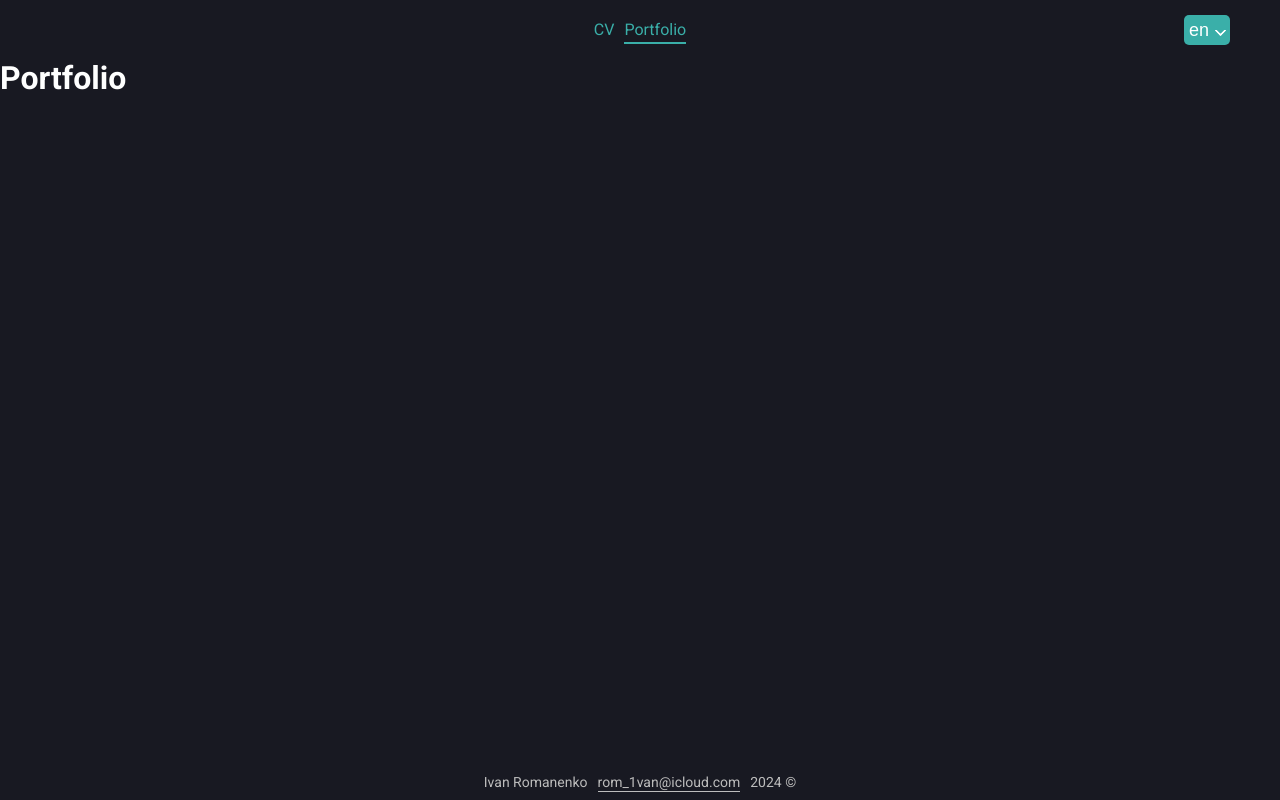
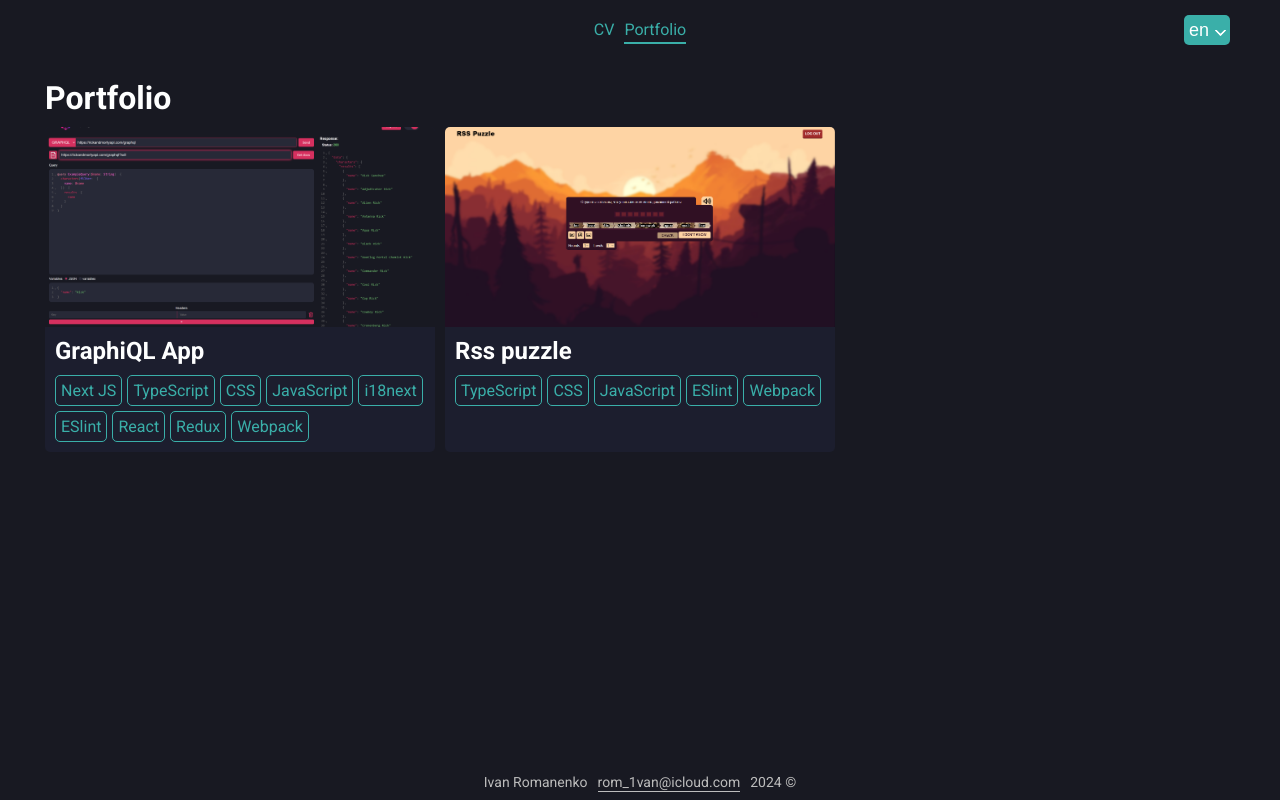
Before and after one commit to Ivan-rom/cv, a Next.js app: page /en/portfolio in a window 1280 px wide. Built offline with nearby package versions, Linux system fonts and the light colour scheme.

Commit message:
feat: implement basics of portfolio page

```diff
--- /dev/null
+++ b/src/app/[locale]/portfolio/page.module.css
@@ -0,0 +1,62 @@
+.main {
+  margin-top: 20px;
+}
+
+.title {
+  margin-bottom: 10px;
+}
+
+.projects {
+  display: grid;
+  grid-template-columns: repeat(3, 1fr);
+  grid-template-rows: repeat(auto, 1fr);
+  gap: 10px;
+
+  @media (max-width: 800px) {
+    grid-template-columns: repeat(2, 1fr);
+  }
+
+  @media (max-width: 550px) {
+    grid-template-columns: 1fr;
+  }
+}
+
+.project {
+  border-radius: 5px;
+  overflow: hidden;
+  background-color: var(--second-bg-color);
+
+  & img {
+    transition: 0.2s;
+  }
+
+  &:hover {
+    & img {
+      transform: scale(1.1);
+    }
+  }
+}
+
+.image {
+  width: 100%;
+  position: relative;
+  height: 200px;
+  display: flex;
+  align-items: flex-start;
+  justify-content: center;
+  overflow: hidden;
+}
+
+.description {
+  padding: 10px;
+}
+
+.projectTitle {
+  margin-bottom: 10px;
+}
+
+.skills {
+  display: flex;
+  flex-wrap: wrap;
+  gap: 5px;
+}
--- a/src/app/[locale]/portfolio/page.tsx
+++ b/src/app/[locale]/portfolio/page.tsx
@@ -1,9 +1,93 @@
+import Container from "@/components/Container/Container";
 import { useTranslations } from "next-intl";
+import styles from "./page.module.css";
+import Image from "next/image";
+import { SkillsList } from "@/helpers/enums";
+import sharedStyles from "@/styles/shared.module.css";
+
+type Project = {
+  id: number;
+  title: string;
+  image?: string;
+  skills: SkillsList[];
+};
+
+const projects: Project[] = [
+  {
+    id: 1,
+    title: "GraphiQL App",
+    image: "graphiql-app.png",
+    skills: [
+      SkillsList["Next JS"],
+      SkillsList.TypeScript,
+      SkillsList.CSS,
+      SkillsList.JavaScript,
+      SkillsList.i18next,
+      SkillsList.ESlint,
+      SkillsList.React,
+      SkillsList.Redux,
+      SkillsList.Webpack,
+    ],
+  },
+  {
+    id: 2,
+    title: "Rss puzzle",
+    image: "rss-puzzle.png",
+    skills: [
+      SkillsList.TypeScript,
+      SkillsList.CSS,
+      SkillsList.JavaScript,
+      SkillsList.ESlint,
+      SkillsList.Webpack,
+    ],
+  },
+];
 
 function Portfolio() {
   const t = useTranslations("PortfolioPage");
 
-  return <h1>{t("title")}</h1>;
+  return (
+    <main className={styles.main}>
+      <Container>
+        <div className={styles.content}>
+          <h1 className={styles.title}>{t("title")}</h1>
+
+          <ul className={styles.projects}>
+            {projects.map(({ id, title, skills, image }) => (
+              <li key={id} className={styles.project}>
+                <div className={styles.image}>
+                  {image ? (
+                    <Image
+                      src={`/${image}`}
+                      alt={title}
+                      layout="fill"
+                      objectFit="cover"
+                    />
+                  ) : (
+                    <p>No image</p>
+                  )}
+                </div>
+
+                <div className={styles.description}>
+                  <h2 className={styles.projectTitle}>{title}</h2>
+                  <ul className={styles.skills}>
+                    {skills.map((skill) => (
+                      <li key={skill}>
+                        <div className={sharedStyles.chip}>
+                          <input type="checkbox" value={skill} />
+                          {skill}
+                        </div>
+                      </li>
+                    ))}
+                  </ul>
+                </div>
+              </li>
+            ))}
+          </ul>
+        </div>
+      </Container>
+    </main>
+  );
 }
 
 export default Portfolio;
--- a/src/styles/shared.module.css
+++ b/src/styles/shared.module.css
@@ -63,3 +63,28 @@
     background-color: var(--color);
   }
 }
+
+.chip {
+  border: 1px solid var(--accent-color);
+  color: var(--accent-color);
+  padding: 5px;
+  border-radius: 5px;
+  position: relative;
+  transition: 0.2s;
+
+  & input {
+    appearance: none;
+    position: absolute;
+    inset: 0;
+    cursor: pointer;
+  }
+
+  &:hover {
+    filter: brightness(1.1);
+  }
+
+  &:has(input:checked) {
+    background-color: var(--accent-color);
+    color: var(--text-color);
+  }
+}
```
Also changed, not shown: public/graphiql-app.png (added), public/rss-puzzle.png (added).
